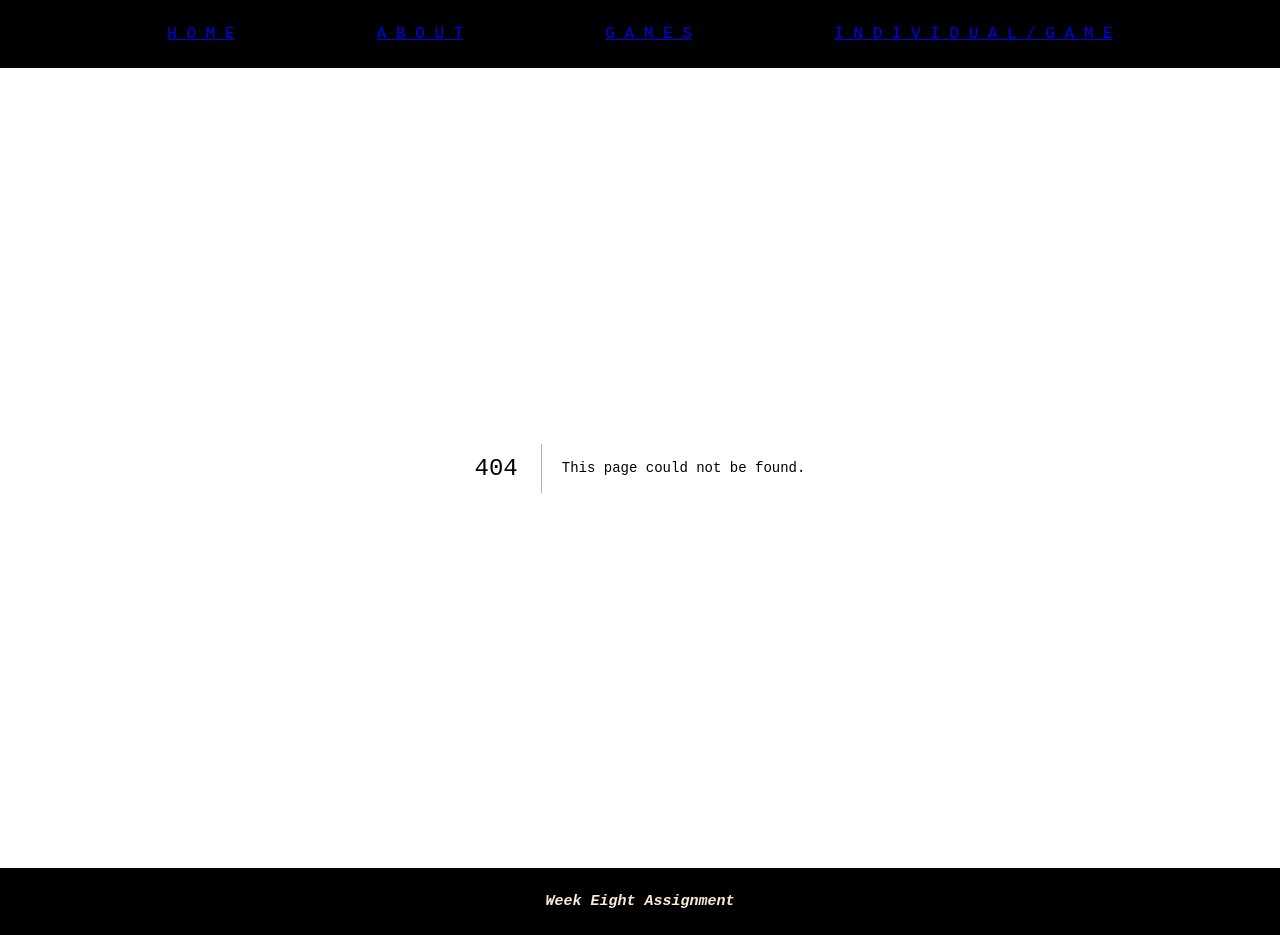
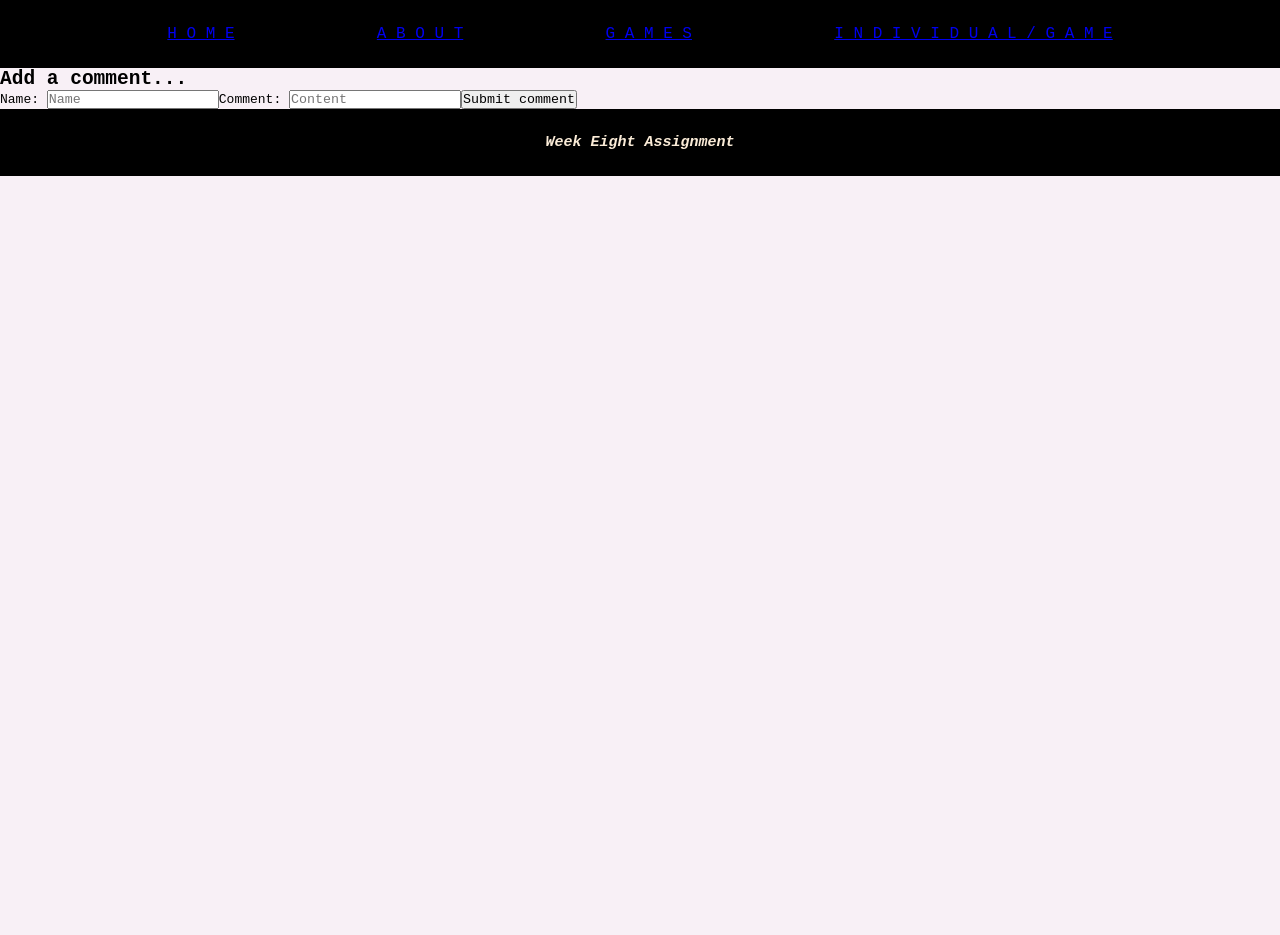
Before and after one commit to BlurredGirl/week-eight-assignment, a Next.js app: page /posts/add-comment in a window 1280 px wide. Before the commit this address had no page. After the commit the page ends 800 px from the top, so only its background shows below. Built offline with nearby package versions, Linux system fonts and the light colour scheme.

Commit message:
attempted comments

```diff
--- /dev/null
+++ b/src/app/posts/add-comment/page.jsx
@@ -0,0 +1,33 @@
+import { sql } from "@vercel/postgres";
+import { revalidatePath } from "next/cache";
+import { redirect } from "next/navigation";
+
+export default function AddComment() {
+  async function handleAddComment(formData) {
+    "use server";
+
+    const name = formData.get("name");
+    const content = formData.get("content");
+
+    await sql`INSERT INTO comments (commenter_name, content, game_id) values (${name}, ${content},${game_id})`;
+
+    revalidatePath("/");
+
+    redirect("/");
+  }
+
+  return (
+
+    <div className="add-comment-container">
+      <h2>Add a comment...</h2>
+      <form action={handleAddComment}>
+        <label htmlFor="commenter_name">Name: </label>
+        <input name="commenter_name" id="commenter_name" placeholder="Name" required />
+        <label htmlFor="content">Comment: </label>
+        <input name="content" id="content" placeholder="Content" required />
+
+        <button type="submit">Submit comment</button>
+      </form>
+    </div>
+  );
+}
--- a/src/app/posts/page.jsx
+++ b/src/app/posts/page.jsx
@@ -2,7 +2,6 @@ import Link from "next/link";
 import { sql } from "@vercel/postgres";
 
 export default async function PostListPage({ searchParams }) {
-  // const response?
   const games = await sql`SELECT * FROM games`;
 
   if (searchParams.sort === "desc") {
```
Also changed, not shown: src/app/posts/[id]/page.jsx (added, +13 -0 lines).
